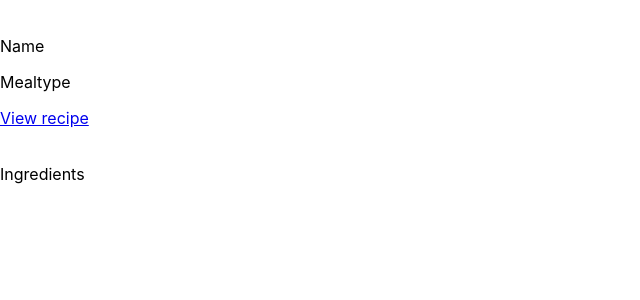
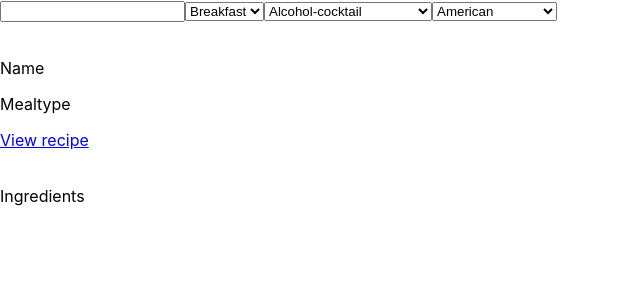
Before and after one commit to AshakaE/meal-guide, a React (Create React App) app: page / in a window 1280 px wide. Shown: the top 300 px of the page, without its empty margins (0-640 px from the left). Built offline with nearby package versions, Linux system fonts and the light colour scheme.

Commit message:
Add Category list

```diff
--- /dev/null
+++ b/src/assets/options.js
@@ -0,0 +1,42 @@
+const mealType = ['Breakfast', 'Lunch', 'Dinner', 'Snack', 'Teatime'];
+const dishType = [
+  'Alcohol-cocktail',
+  'Biscuits and cookies',
+  'Bread',
+  'Cereals',
+  'Condiments and Sauces',
+  'Drinks',
+  'Desserts',
+  'Egg',
+  'Main course',
+  'Omlet',
+  'Pancake',
+  'Preps',
+  'Preserve',
+  'Salad',
+  'Sandwiches',
+  'Soup',
+  'Starter',
+];
+const cuisineType = [
+  'American',
+  'Asian',
+  'British',
+  'Caribbean',
+  'Central Europe',
+  'Chinese',
+  'Eastern Europe',
+  'French',
+  'Indian',
+  'Italian',
+  'Japanese',
+  'Kosher',
+  'Mediterranean',
+  'Mexican',
+  'Middle Eastern',
+  'Nordic',
+  'South Amerian',
+  'South East Asian',
+];
+
+export { mealType, dishType, cuisineType };
--- a/src/components/App.js
+++ b/src/components/App.js
@@ -1,12 +1,37 @@
 import React from 'react';
 import MealCard from './MealCard';
 import MealRecipe from './MealRecipe';
+import { mealType, dishType, cuisineType } from '../assets/options';
 
 const App = () => (
-  <>
+  <div>
+    <div>
+      <input type="text" />
+      <select name="mealCategory" id="mealCategory">
+        {mealType.map((item) => (
+          <option key={item} value={item}>
+            {item}
+          </option>
+        ))}
+      </select>
+      <select name="dishCategory" id="dishCategory">
+        {dishType.map((item) => (
+          <option key={item} value={item}>
+            {item}
+          </option>
+        ))}
+      </select>
+      <select name="cuisineCategory" id="cuisineCategory">
+        {cuisineType.map((item) => (
+          <option key={item} value={item}>
+            {item}
+          </option>
+        ))}
+      </select>
+    </div>
     <MealCard />
     <MealRecipe />
-  </>
+  </div>
 );
 
 export default App;
```
